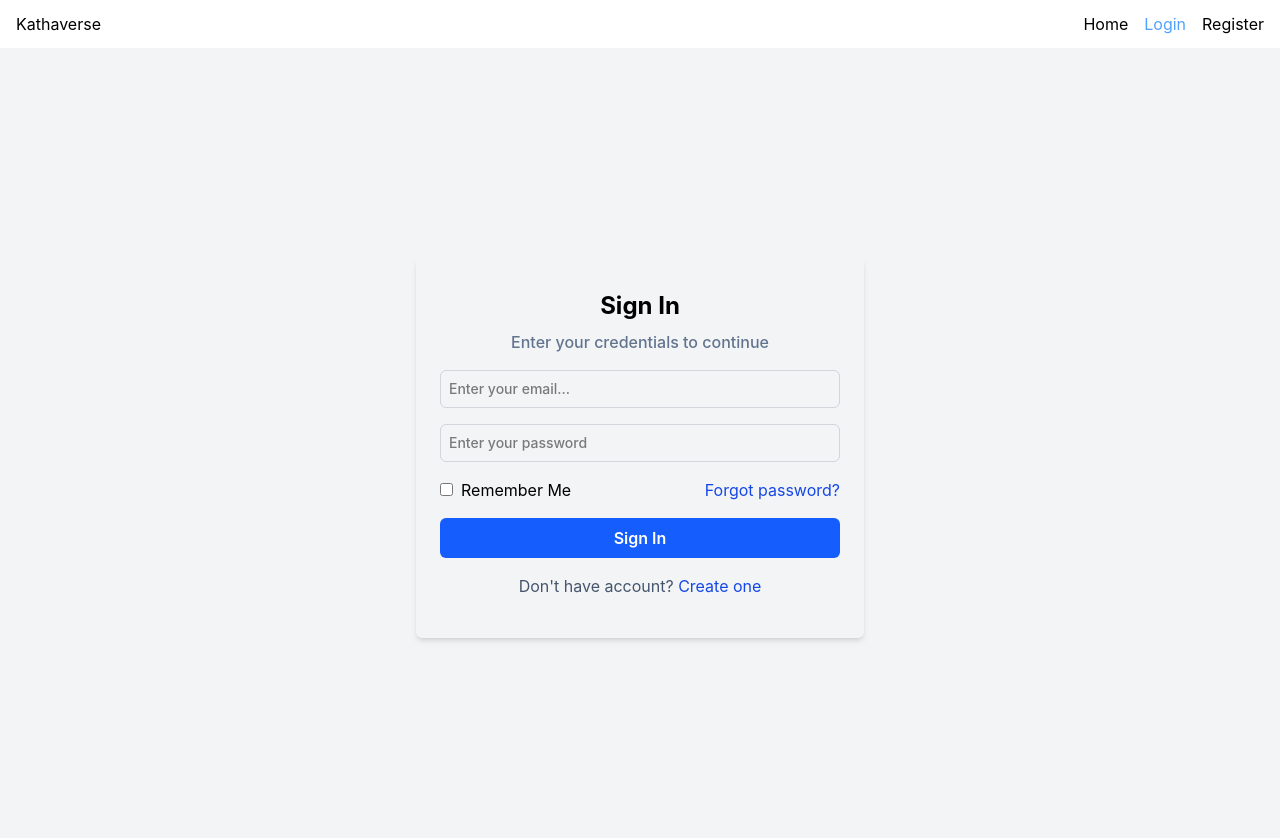
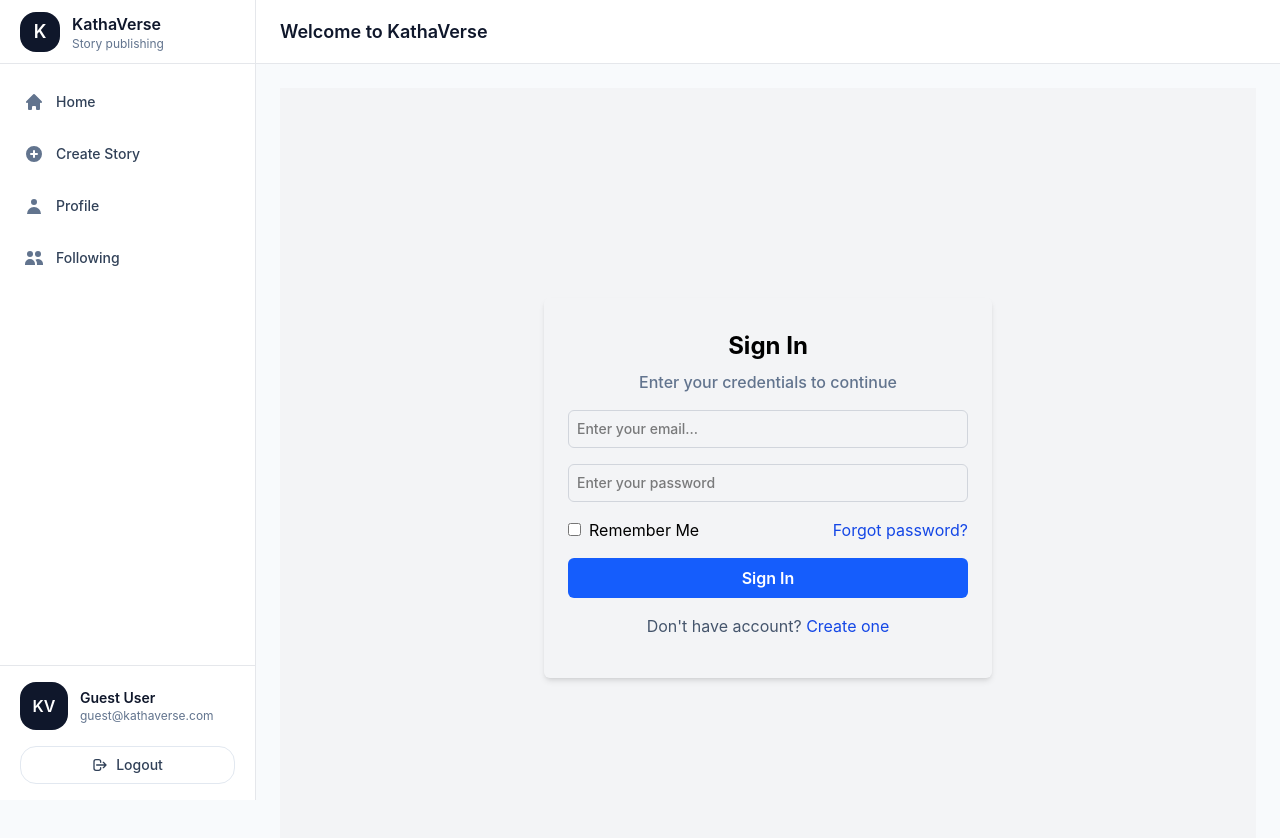
Before and after one commit to LandgeRushikesh/Kathaverse, a React (Vite) app in the folder Frontend/: page /login in a window 1280 px wide. Shown: the top 838 px of the page. Built offline with nearby package versions, Linux system fonts and the light colour scheme; no server answers.

Commit message:
feat: add LayoutHeader and Sidebar components, integrate into MainLayout; update HomePage for improved layout

```diff
--- a/Frontend/package.json
+++ b/Frontend/package.json
@@ -14,6 +14,7 @@
     "axios": "^1.14.0",
     "react": "^19.2.4",
     "react-dom": "^19.2.4",
+    "react-icons": "^5.6.0",
     "react-router-dom": "^7.13.2",
     "tailwindcss": "^4.2.2"
   },
--- /dev/null
+++ b/Frontend/src/components/layout/LayoutHeader.tsx
@@ -0,0 +1,11 @@
+const LayoutHeader = () => {
+  return (
+    <header className="h-16 border-b border-gray-200 bg-white px-6 flex items-center">
+      <div className="text-lg font-semibold text-slate-900">
+        Welcome to KathaVerse
+      </div>
+    </header>
+  );
+};
+
+export default LayoutHeader;
--- a/Frontend/src/components/layout/MainLayout.tsx
+++ b/Frontend/src/components/layout/MainLayout.tsx
@@ -1,13 +1,21 @@
-import React from "react";
 import Navbar from "./Navbar";
+import Sidebar from "./Sidebar";
+import LayoutHeader from "./LayoutHeader";
 import { Outlet } from "react-router-dom";
 
 const MainLayout = () => {
   return (
-    <>
-      <Navbar />
-      <Outlet />
-    </>
+    <div className="min-h-screen bg-slate-50">
+      <div className="flex">
+        <Sidebar />
+        <div className="flex-1 flex flex-col min-h-0">
+          <LayoutHeader />
+          <main className="p-6 flex-1 min-h-0">
+            <Outlet />
+          </main>
+        </div>
+      </div>
+    </div>
   );
 };
 
--- a/Frontend/src/components/layout/Navbar.tsx
+++ b/Frontend/src/components/layout/Navbar.tsx
@@ -19,7 +19,7 @@ const Navbar = () => {
         </NavLink>
         {isAuthenticated ? (
           <>
-            <span className="font-medium text-gray-600">{user.name}</span>
+            <span className="font-medium text-gray-600">{user?.name}</span>
             <button
               onClick={logout}
               className="text-red-700 hover:text-red-500"
--- /dev/null
+++ b/Frontend/src/components/layout/Sidebar.tsx
@@ -0,0 +1,95 @@
+import { NavLink } from "react-router-dom";
+import {
+  HiHome,
+  HiPlusCircle,
+  HiUser,
+  HiUsers,
+  HiOutlineLogout,
+} from "react-icons/hi";
+import { useAuth } from "../../context/AuthContext";
+
+const navigationItems = [
+  { label: "Home", to: "/", icon: <HiHome className="text-xl" /> },
+  {
+    label: "Create Story",
+    to: "/create-story",
+    icon: <HiPlusCircle className="text-xl" />,
+  },
+  { label: "Profile", to: "/profile", icon: <HiUser className="text-xl" /> },
+  {
+    label: "Following",
+    to: "/following",
+    icon: <HiUsers className="text-xl" />,
+  },
+];
+
+const getNavLinkClass = ({ isActive }: { isActive: boolean }) =>
+  isActive
+    ? "flex items-center gap-3 rounded-2xl px-4 py-3 text-sm font-medium text-slate-900 bg-slate-100"
+    : "flex items-center gap-3 rounded-2xl px-4 py-3 text-sm font-medium text-slate-700 hover:bg-slate-100 hover:text-slate-900 transition-colors duration-150";
+
+const Sidebar = () => {
+  const { user, logout } = useAuth();
+
+  const initials = user?.name
+    ? user.name
+        .split(" ")
+        .map((segment) => segment[0])
+        .join("")
+        .slice(0, 2)
+    : "KV";
+
+  return (
+    <aside className="w-64 h-screen shrink-0 border-r border-gray-200 bg-white flex flex-col">
+      <div className="flex h-16 items-center border-b border-gray-200 px-5">
+        <div className="flex items-center gap-3">
+          <div className="flex h-10 w-10 items-center justify-center rounded-2xl bg-slate-900 text-white text-lg font-semibold">
+            K
+          </div>
+          <div>
+            <p className="text-base font-semibold text-slate-900">KathaVerse</p>
+            <p className="text-xs text-slate-500">Story publishing</p>
+          </div>
+        </div>
+      </div>
+
+      <nav className="flex-1 overflow-y-auto px-2 py-4">
+        <div className="space-y-2">
+          {navigationItems.map((item) => (
+            <NavLink key={item.to} to={item.to} className={getNavLinkClass}>
+              <span className="text-slate-500">{item.icon}</span>
+              <span>{item.label}</span>
+            </NavLink>
+          ))}
+        </div>
+      </nav>
+
+      <div className="border-t border-gray-200 px-5 py-4">
+        <div className="flex items-center gap-3">
+          <div className="flex h-12 w-12 items-center justify-center rounded-2xl bg-slate-900 text-base font-semibold text-white">
+            {initials}
+          </div>
+          <div className="flex-1 min-w-0">
+            <p className="truncate text-sm font-semibold text-slate-900">
+              {user?.name ?? "Guest User"}
+            </p>
+            <p className="truncate text-xs text-slate-500">
+              {user?.email ?? "guest@kathaverse.com"}
+            </p>
+          </div>
+        </div>
+
+        <button
+          type="button"
+          onClick={logout}
+          className="mt-4 flex w-full items-center justify-center gap-2 rounded-2xl border border-slate-200 bg-white px-4 py-2 text-sm font-medium text-slate-700 transition hover:border-slate-300 hover:bg-slate-50"
+        >
+          <HiOutlineLogout className="text-base" />
+          Logout
+        </button>
+      </div>
+    </aside>
+  );
+};
+
+export default Sidebar;
--- a/Frontend/src/pages/HomePage.tsx
+++ b/Frontend/src/pages/HomePage.tsx
@@ -46,7 +46,7 @@ const HomePage = () => {
 
   return (
     <>
-      <div>
+      <div className="max-h-full overflow-y-scroll">
         {loading ? <h1>Loading....</h1> : <StoryList stories={stories} />}
       </div>
       <div className="flex justify-center gap-6 mt-6">
```
Also changed, not shown: 1 other file (tests, documents, lock files or other folders).
